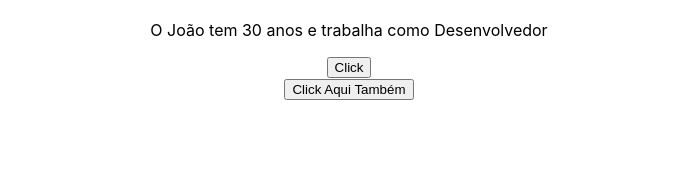
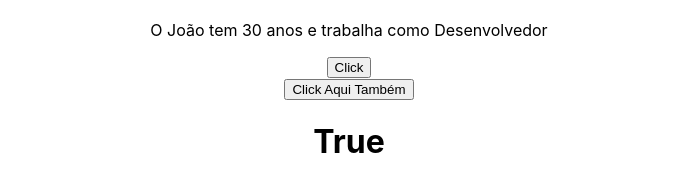
Before and after one commit to gabsbento/curso-react, a React (Create React App) app: page / in a window 1280 px wide. Shown: the part 243-434 px from the top of the page, without its empty margins (291-988 px from the left). Built offline with nearby package versions, Linux system fonts and the light colour scheme.

Commit message:
:sparkles: feat: funcoes de renderizacao

```diff
--- a/src/components/Events.jsx
+++ b/src/components/Events.jsx
@@ -1,6 +1,14 @@
 const Events = () => {
   const handleMyClick = (e) => {
     console.log(e);
+  };
+
+  const renderSomething = (x) => {
+    if (x) {
+      return <h1>True</h1>;
+    } else {
+      return <h1>False</h1>;
+    }
   };
   return (
     <div>
@@ -12,6 +20,7 @@ const Events = () => {
           Click Aqui Também
         </button>
       </div>
+      {renderSomething(true)}
     </div>
   );
 };
```
